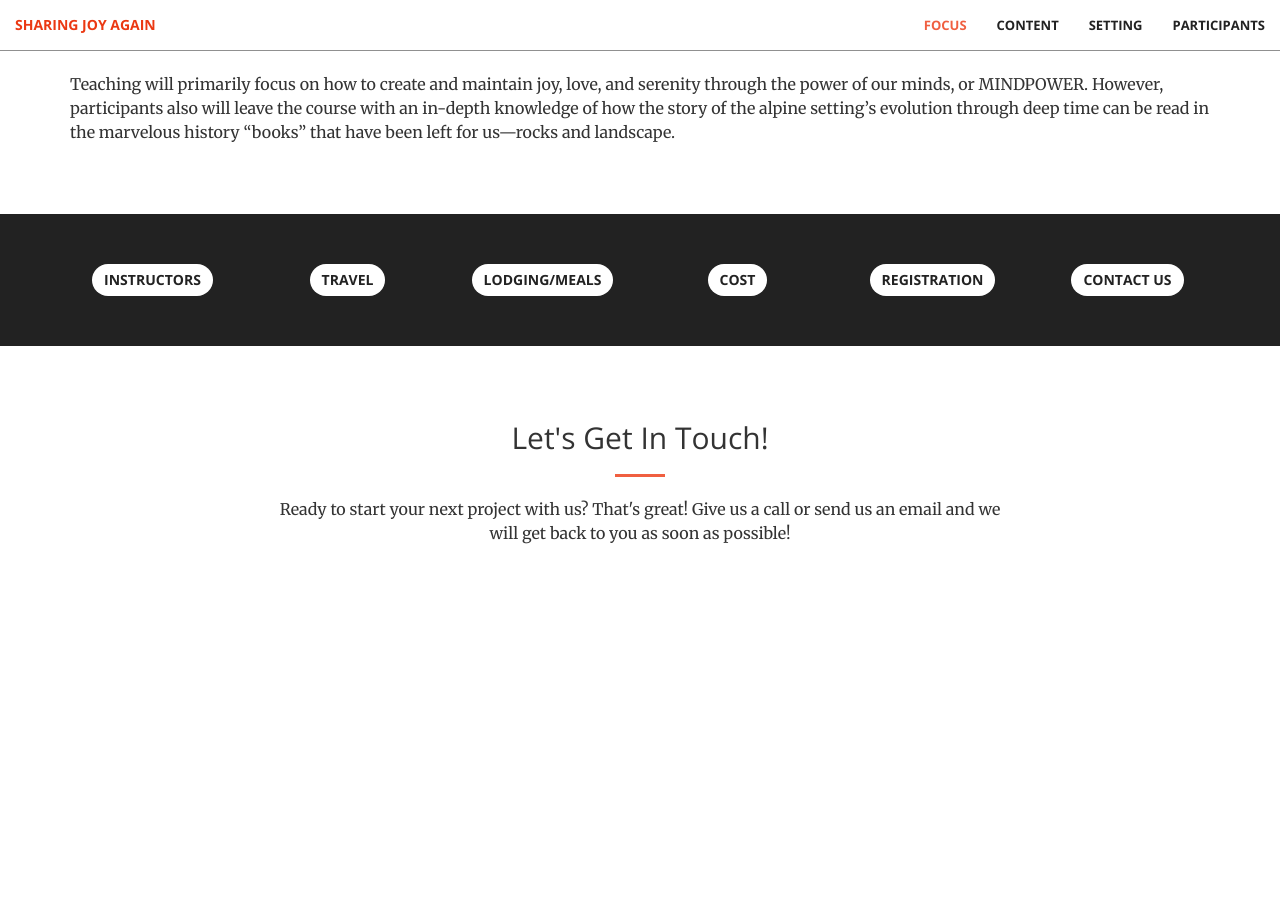
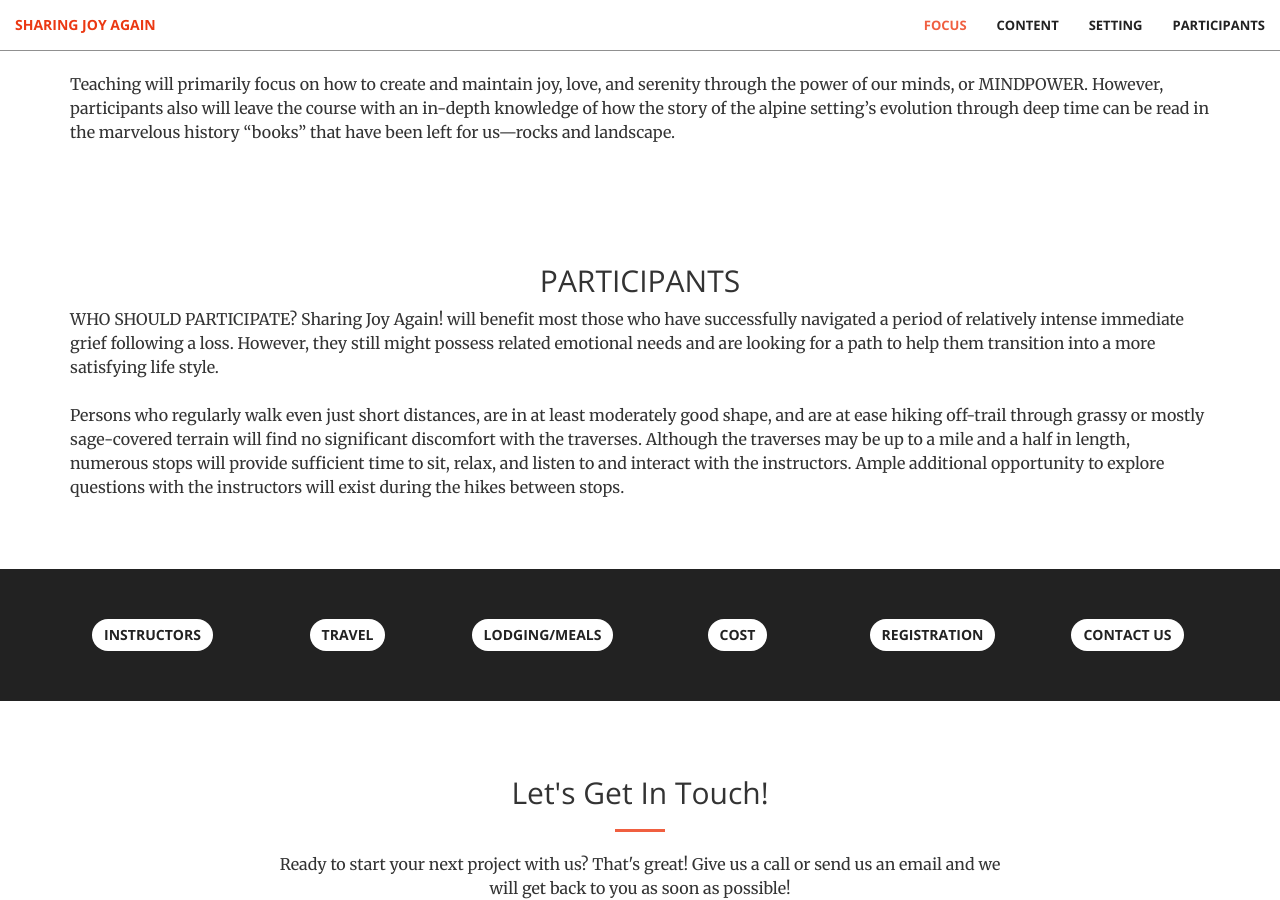
Before and after one commit to mattjohnsonco/joy, a Jekyll site: the page built from index.html, in a window 1280 px wide and 900 px high, scrolled down 1281 px. Built offline with Jekyll 4.4.1, drawn with Linux system fonts in a browser that asks for light colours; before the commit the page ends 1941 px from its top, so only the background shows below that.

Commit message:
added participants

```diff
--- /dev/null
+++ b/_includes/participants.html
@@ -0,0 +1,12 @@
+<aside class="bg-white" id="participants">
+    <div class="container">
+            <div>
+                <h2 class="section-heading text-center">PARTICIPANTS</h2>
+                <p text-color="000">
+                  WHO SHOULD PARTICIPATE?
+                  Sharing Joy Again! will benefit most those who have successfully navigated a period of relatively intense immediate grief following a loss. However, they still might possess related  emotional needs and are looking for a path to help them transition into a more satisfying life style.
+                  <br><br>Persons who regularly walk even just short distances, are in at least moderately good shape, and are at ease hiking off-trail through grassy or mostly sage-covered terrain will find no significant discomfort with the traverses.  Although the traverses may be up to a mile and a half in length, numerous stops will provide sufficient time to sit, relax, and listen to and interact with the instructors. Ample additional opportunity to explore questions with the instructors will exist during the hikes between stops.
+                </p>
+        </div>
+    </div>
+</aside>
--- a/_layouts/front.html
+++ b/_layouts/front.html
@@ -12,6 +12,6 @@
   </style>
 </head>
 <body>
-<p class="p1"><span class="s1">{% include head.html %} {% include nav.html %} {% include header.html %} {% include call-to-action.html %} {% include focus.html %} {% include aside.html %} {% include contact.html %} {% include scripts.html %}<span class="Apple-converted-space"> </span></span></p>
+<p class="p1"><span class="s1">{% include head.html %} {% include nav.html %} {% include header.html %} {% include call-to-action.html %} {% include focus.html %} {% include participants.html %} {% include aside.html %} {% include contact.html %} {% include scripts.html %}<span class="Apple-converted-space"> </span></span></p>
 </body>
 </html>
```
